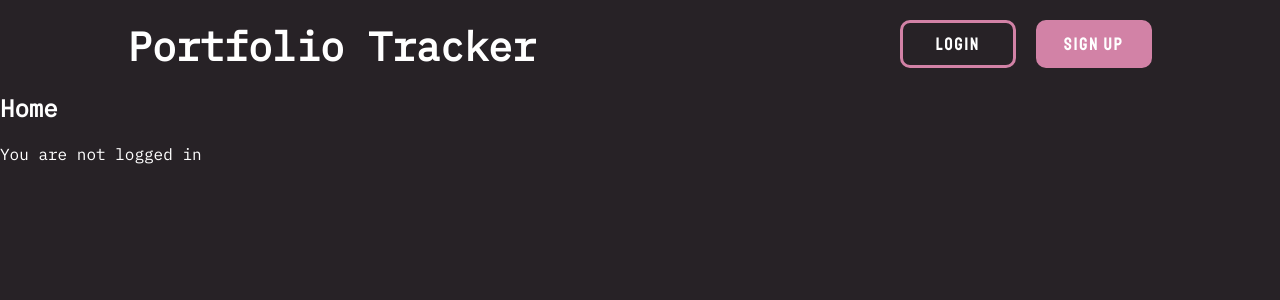
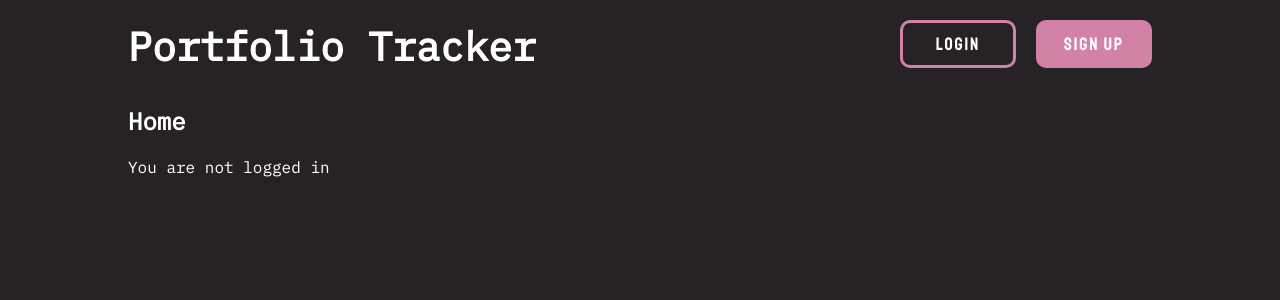
Before and after one commit to JonoMitter/portfolio-tracker, a React (Create React App) app in the folder frontend/: page / in a window 1280 px wide. Shown: the top 300 px of the page. Built offline with nearby package versions, Linux system fonts and the light colour scheme; no server answers.

Commit message:
added back section padding

```diff
--- a/frontend/src/pages/styles/Home.scss
+++ b/frontend/src/pages/styles/Home.scss
@@ -18,6 +18,10 @@ body {
   color: white;
 }
 
+section{
+  padding: 1% 10%;
+}
+
 h1.home-title {
   margin-top: 0px;
 }
```
